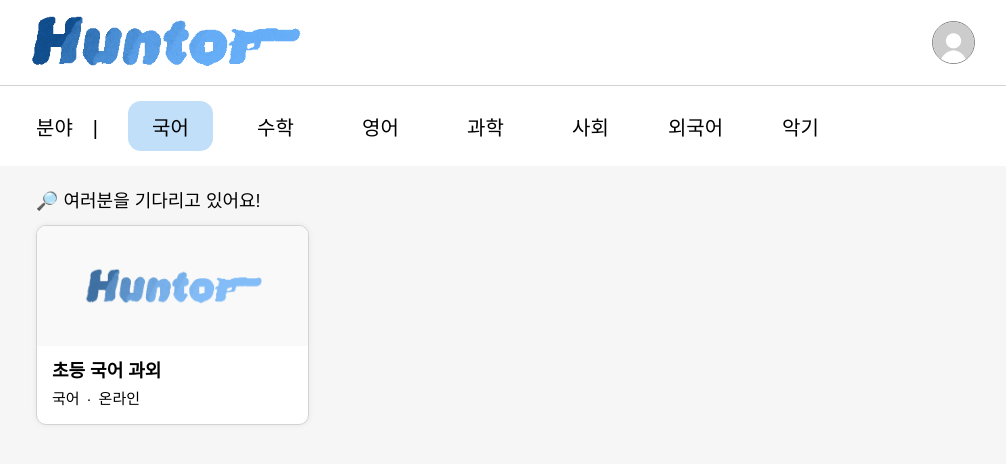
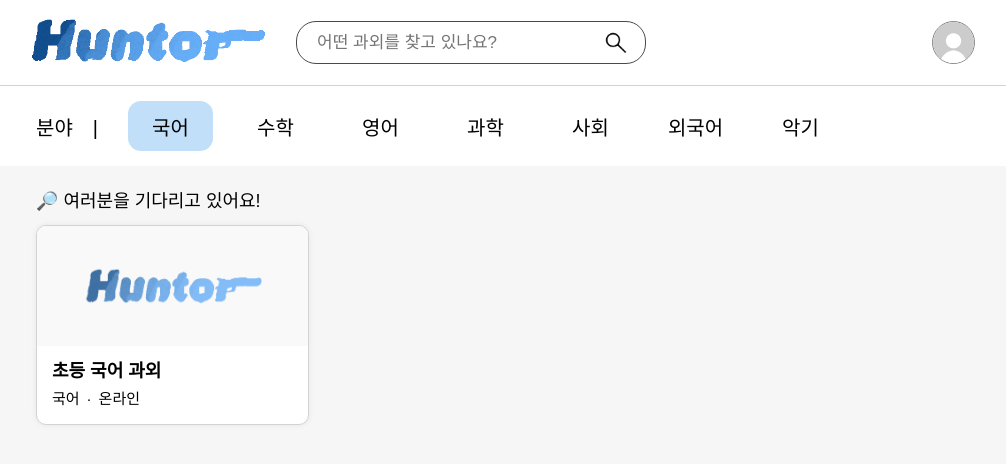
Before and after one commit to earlre-bird/HUNTOR-CLIENT, a React (Vite) app in the folder frontend/: page / in a window 1280 px wide. Shown: the top 464 px of the page, without its empty margins (137-1143 px from the left). Built offline with nearby package versions, Linux system fonts and the light colour scheme; a web font is replaced by a local one.

Commit message:
HUNTOR-22 design: [Client] 헤더 검색창 UI 구현

```diff
--- a/frontend/src/components/Header.tsx
+++ b/frontend/src/components/Header.tsx
@@ -1,4 +1,4 @@
-import styles from '../styles/components/_header.module.scss'
+import styles from '../styles/components/_header.module.scss';
 import { Link, useNavigate } from 'react-router-dom';
 
 const Header = () => {
@@ -11,9 +11,15 @@ const Header = () => {
   return (
     <div className={styles.header}>
       <div className={styles.header_item}>
-        <Link to={'/'}>
-          <img src="/image/huntor_logo.png" className={styles.logo} />
-        </Link>
+        <div className={styles.left_content}>
+          <Link to={'/'}>
+            <img src="/image/huntor_logo.png" className={styles.logo} />
+          </Link>
+          <div className={styles.input_wrapper}>
+            <input placeholder="어떤 과외를 찾고 있나요?" />
+            <button />
+          </div>
+        </div>
         <img src="/image/user_default.png" className={styles.user} onClick={handleProfileClick} />
       </div>
     </div>
--- a/frontend/src/styles/components/_header.module.scss
+++ b/frontend/src/styles/components/_header.module.scss
@@ -16,9 +16,56 @@
 
     padding: 40px;
 
+    .left_content {
+      display: flex;
+      align-items: center;
+
+      gap: 30px;
+
       .logo {
-        width: 270px;
-        height: 50px;
+        width: 235px;
+      }
+
+      .input_wrapper {
+        display: flex;
+        justify-content: space-between;
+        align-items: center;
+
+        width: 350px;
+        height: 43px;
+
+        padding: 0 15px;
+
+        border-radius: 20px;
+        border: 1px solid rgb(74, 74, 74);
+
+        input {
+          width: 280px;
+          height: 30px;
+          padding-left: 5px;
+
+          border: none;
+          outline: none;
+
+          font-size: 17px;
+          font-family: 'Noto Sans KR', sans-serif;
+        }
+
+        button {
+          display: inline-block;
+
+          width: 28px;
+          height: 28px;
+          border: none;
+
+          background: url('/image/search_icon.png');
+          background-repeat: no-repeat;
+          background-size: cover;
+          background-position: center;
+
+          cursor: pointer;
+        }
+      }
     }
 
     .user {
```
Also changed, not shown: frontend/public/image/search_icon.png (added). Lines whose indentation alone changed are shown as unchanged.
